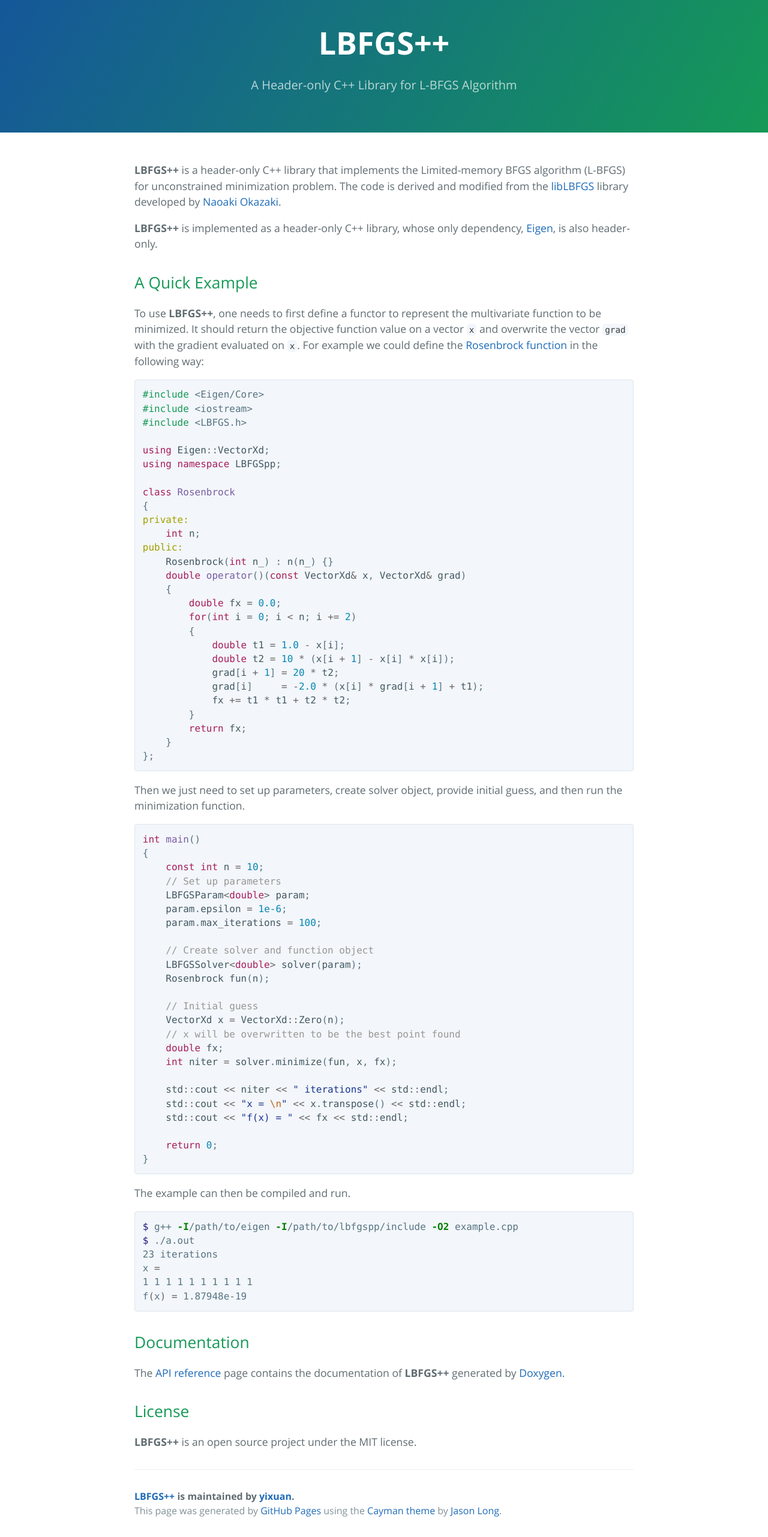
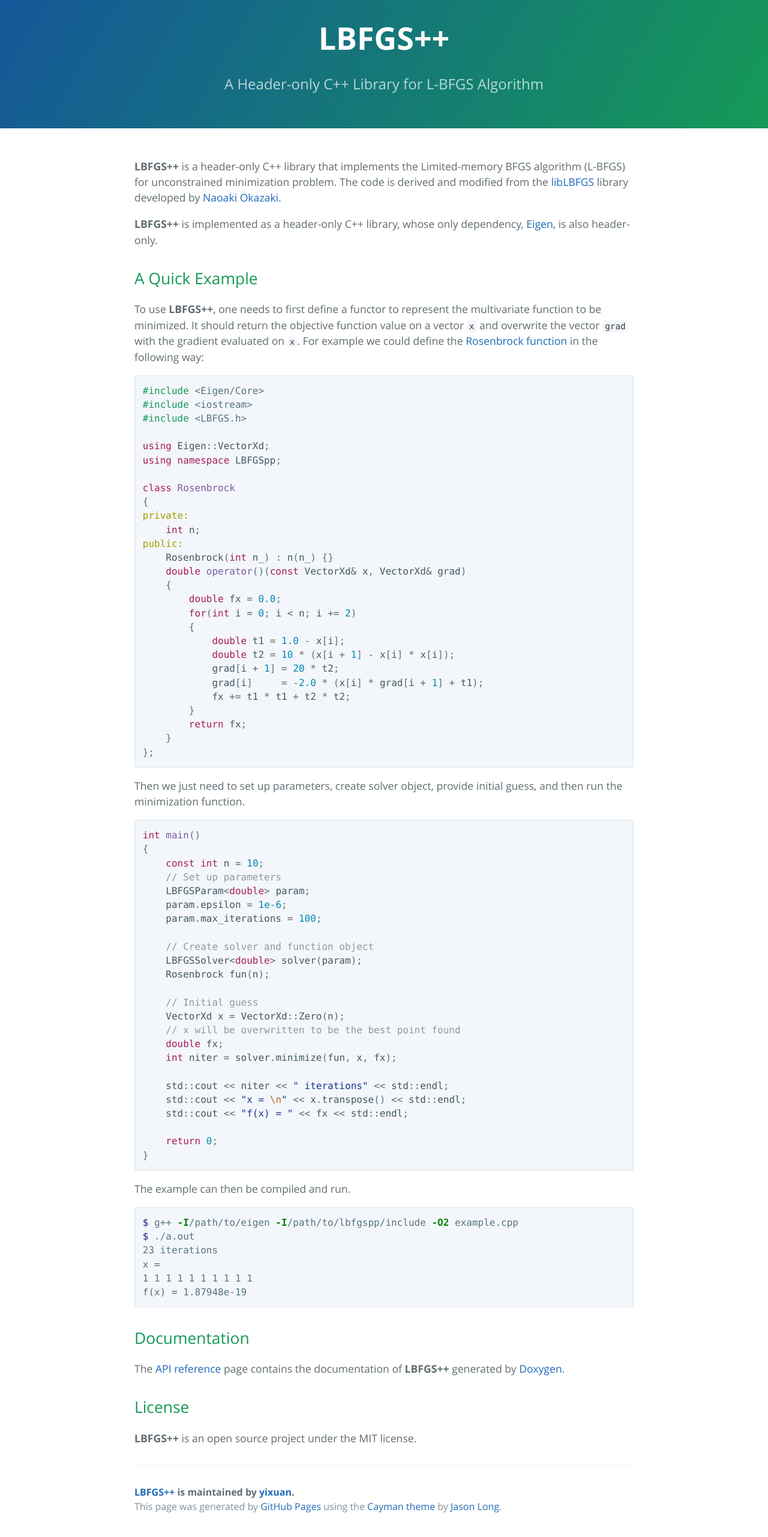
Before and after one commit to yixuan/LBFGSpp, a Jekyll site: the page built from index.md, in a window 1280 px wide. Shown: the whole page at 60% size. Built offline with Jekyll 4.4.1, drawn with Linux system fonts in a browser that asks for light colours.

Commit message:
adjust header

```diff
--- a/css/stylesheet.css
+++ b/css/stylesheet.css
@@ -79,17 +79,17 @@
 }
 @media screen and (min-width: 64em) {
   .page-header {
-    padding: 2rem 4rem;
+    padding: 1.5rem 4rem;
   }
 }
 @media screen and (min-width: 42em) and (max-width: 64em) {
   .page-header {
-    padding: 2rem 4rem;
+    padding: 1.5rem 4rem;
   }
 }
 @media screen and (max-width: 42em) {
   .page-header {
-    padding: 2rem 1rem;
+    padding: 1.5rem 1rem;
   }
 }
 .project-name {
@@ -118,7 +118,7 @@
 }
 @media screen and (min-width: 64em) {
   .project-tagline {
-    font-size: 1.25rem;
+    font-size: 1.5rem;
   }
 }
 @media screen and (min-width: 42em) and (max-width: 64em) {
```
